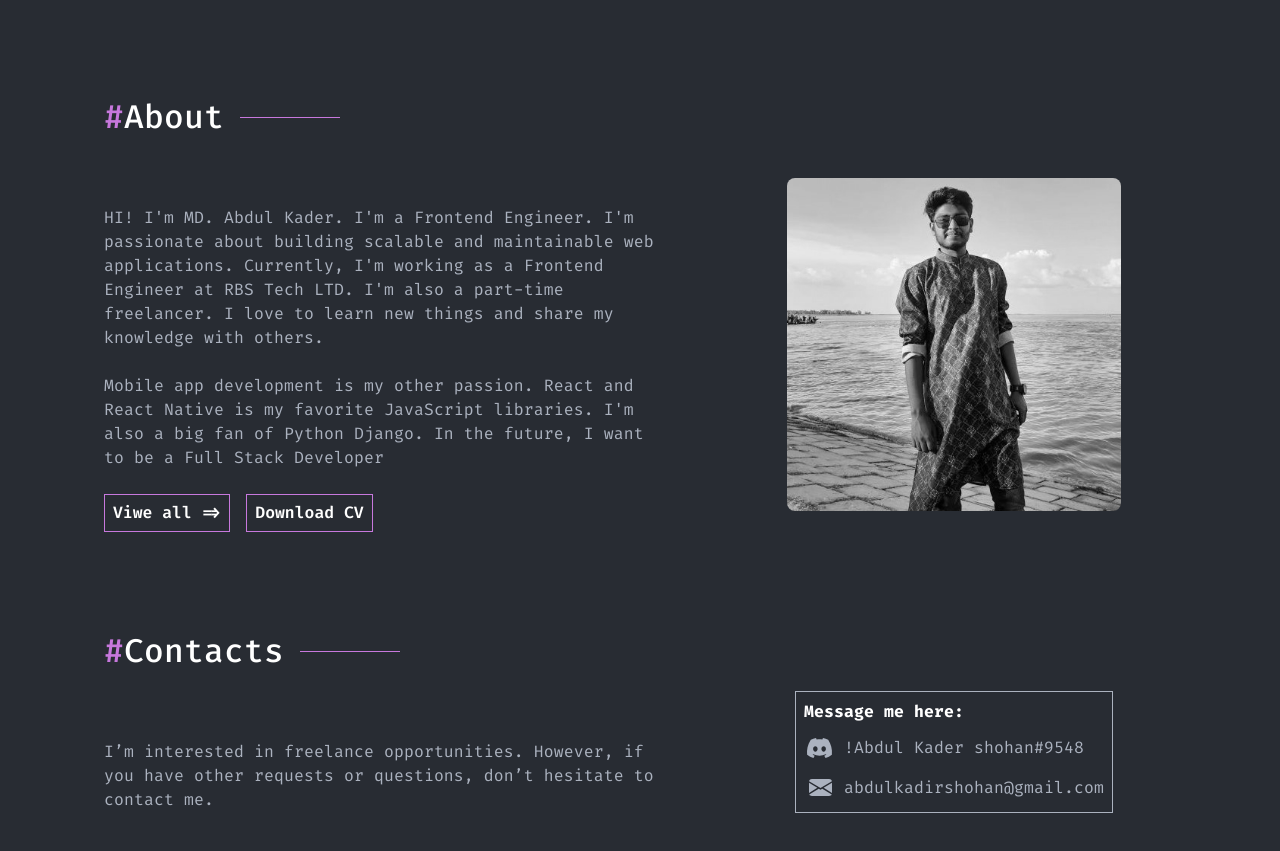
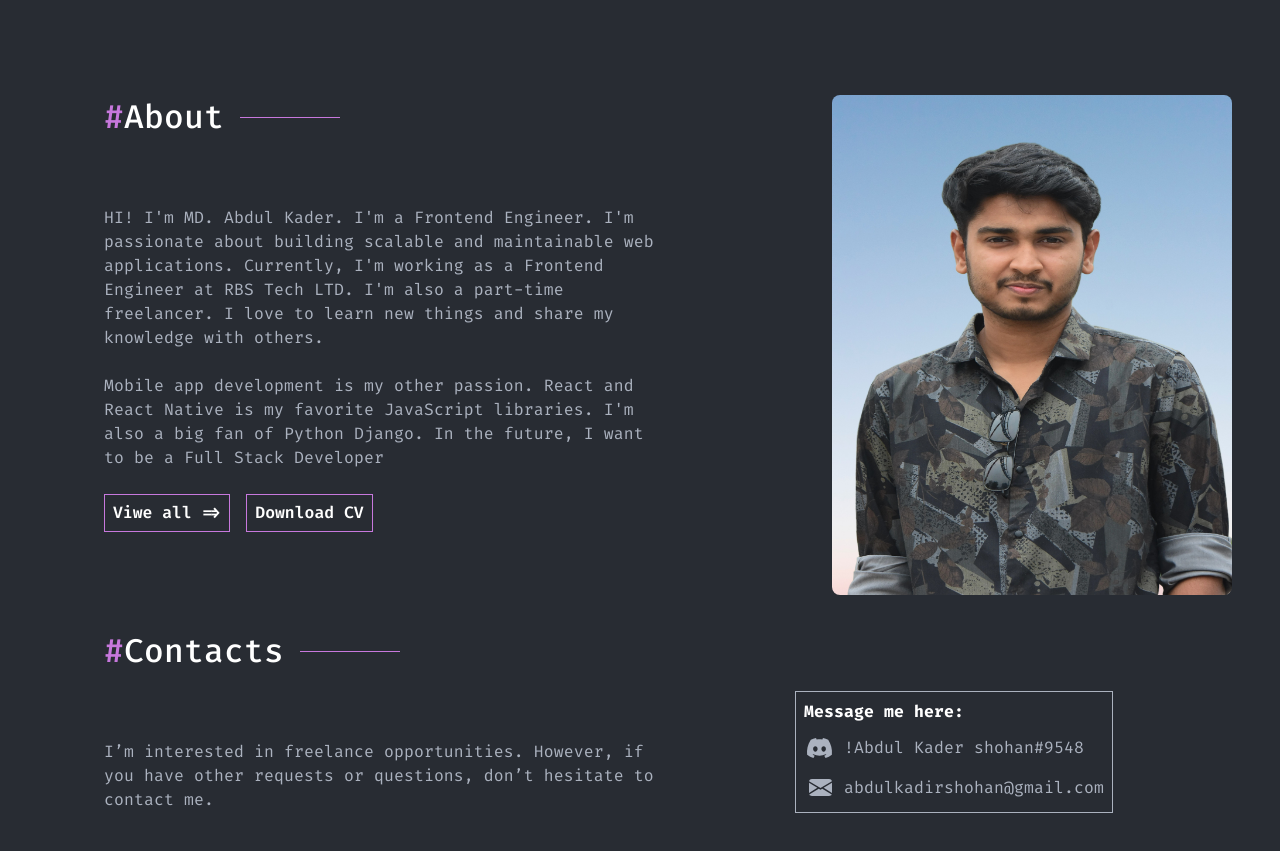
Before and after one commit to abdulkadershohan/react-protfolio, a React (Create React App) app: page / in a window 1280 px wide. Shown: the part 2138-2989 px from the top of the page. Built offline with nearby package versions, Linux system fonts and the light colour scheme.

Commit message:
chore: Update About component with new image and remove commented code

```diff
--- a/src/components/about/About.js
+++ b/src/components/about/About.js
@@ -4,7 +4,8 @@ import { LazyLoadImage } from "react-lazy-load-image-component";
 import "react-lazy-load-image-component/src/effects/blur.css";
 import { useSelector } from "react-redux";
 import { Link } from "react-router-dom";
-import photo from "../../assets/images/sohan-3.jpg";
+import photo from "../../assets/images/heroAboutMEImg.jpeg";
+// import photo from "../../assets/images/sohan-3.jpg";
 import { CButton, CTypography } from "../../utility";
 const homeAboutData = {
     aboutData: [
@@ -110,7 +111,7 @@ export default function About() {
                     </Stack>
                 </Grid>
                 <Grid item xs={12} md={6}  >
-                    <Stack
+                    {/* <Stack
                         alignItems="center"
                     // sx={{
                     //     p: 20,
@@ -142,6 +143,39 @@ export default function About() {
                                 height={"100%"}
                             />
                         </Box>
+                    </Stack> */}
+                    <Stack
+                        alignItems="flex-end"
+                    // sx={{
+                    //     p: 20,
+
+                    // }}
+                    >
+                        <Box
+                            sx={{
+                                width: {
+                                    xs: '100%', sm: 'auto',
+                                    md: 300, lg: 400,
+                                },
+                                height: {
+                                    xs: 'auto', sm: 'auto',
+                                    md: 400, lg: 500,
+                                },
+                                // filter: isDark && 'grayscale(100%)',
+                                aspectRatio: '1/1',
+                                borderRadius: 2,
+                                overflow: 'hidden',
+
+                            }}
+                        >
+                            <LazyLoadImage
+                                alt='about-image'
+                                effect="blur"
+                                src={image}
+                                width={"100%"}
+                                height={"100%"}
+                            />
+                        </Box>
                     </Stack>
                 </Grid>
             </Grid>
```
Also changed, not shown: src/assets/images/heroAboutMEImg.jpeg (added).
